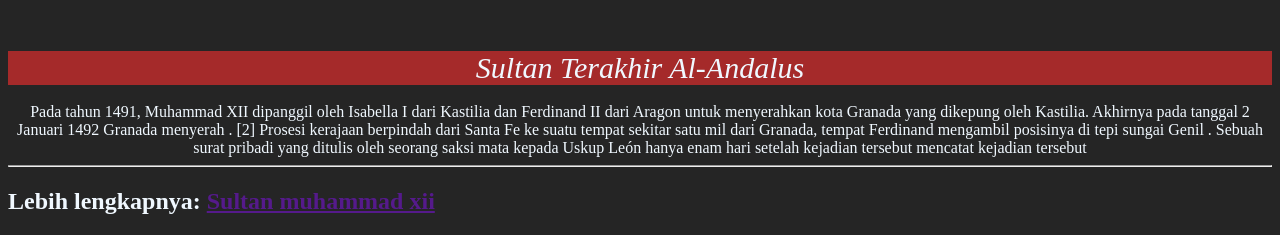
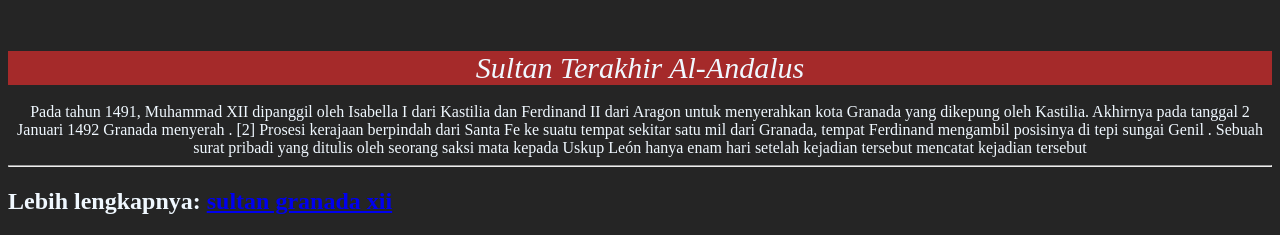
Before and after one commit to Delansky-Mozayid/web-sederhana, a plain HTML site: page index.html in a window 1280 px wide. Shown: the part 1369-1604 px from the top of the page. Drawn offline with Linux system fonts and the light colour scheme.

Commit message:
Update index.html

```diff
--- a/index.html
+++ b/index.html
@@ -100,7 +100,7 @@ Setelah jatuhnya Málaga dan Baza pada tahun 1487, Almuñécar , Salobreña dan
     <p>Pada tahun 1491, Muhammad XII dipanggil oleh Isabella I dari Kastilia dan Ferdinand II dari Aragon untuk menyerahkan kota Granada yang dikepung oleh Kastilia. Akhirnya pada tanggal 2 Januari 1492 Granada menyerah . [2] Prosesi kerajaan berpindah dari Santa Fe ke suatu tempat sekitar satu mil dari Granada, tempat Ferdinand mengambil posisinya di tepi sungai Genil . Sebuah surat pribadi yang ditulis oleh seorang saksi mata kepada Uskup León hanya enam hari setelah kejadian tersebut mencatat kejadian tersebut</p>
     <hr>
     <h1 id="karir"></h1>
-    <h2>Lebih lengkapnya: <a href="">Sultan muhammad xii</a></h2>
+    <h2>Lebih lengkapnya: <a href="https://en.wikipedia.org/wiki/Muhammad_XII_of_Granada">sultan granada xii</a></h2>
 </body>
 
 </html>
```
